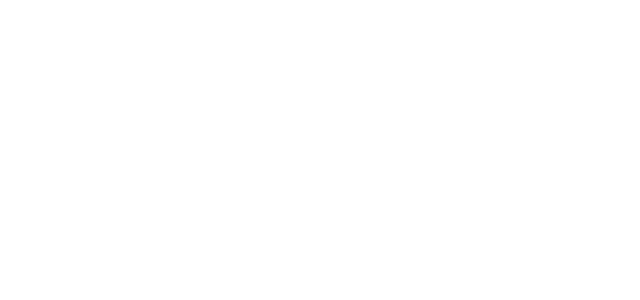
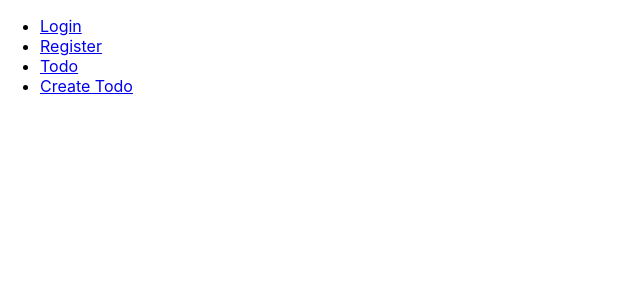
Before and after one commit to DeniseNordfalt/backend2-todo, a React (Create React App) app in the folder client/: page / in a window 1280 px wide. Before the commit this address had no page. Shown: the top 300 px of the page, without its empty margins (0-640 px from the left). Built offline with nearby package versions, Linux system fonts and the light colour scheme.

Commit message:
added some routes and a temporary nav

```diff
--- a/client/src/App.js
+++ b/client/src/App.js
@@ -1,17 +1,37 @@
 import React from "react";
-import { Route, Routes } from "react-router-dom";
+import { Link, Route, Routes } from "react-router-dom";
 
 import UserCreatePage from "./pages/UserCreatePage";
 import LoginPage from "./pages/LoginPage";
+import ToDoPage from "./pages/ToDoPage";
+import TodoCreatePage from "./pages/TodoCreatePage";
 
 import "./App.css";
 
 function App() {
   return (
     <>
+      {/* temp nav */}
+      <ul>
+        <li>
+          <Link to="/login">Login</Link>
+        </li>
+        <li>
+          <Link to="/register">Register</Link>
+        </li>
+        <li>
+          <Link to="/todo">Todo</Link>
+        </li>
+        <li>
+          <Link to="/create-todo">Create Todo</Link>
+        </li>
+      </ul>
       <Routes>
         <Route path="/register" element={<UserCreatePage />} />
         <Route path="/login" element={<LoginPage />} />
+        {/* TEMP ROUTES */}
+        <Route path="/todo" element={<ToDoPage />} />
+        <Route path="/create-todo" element={<TodoCreatePage />} />
       </Routes>
     </>
   );
```
